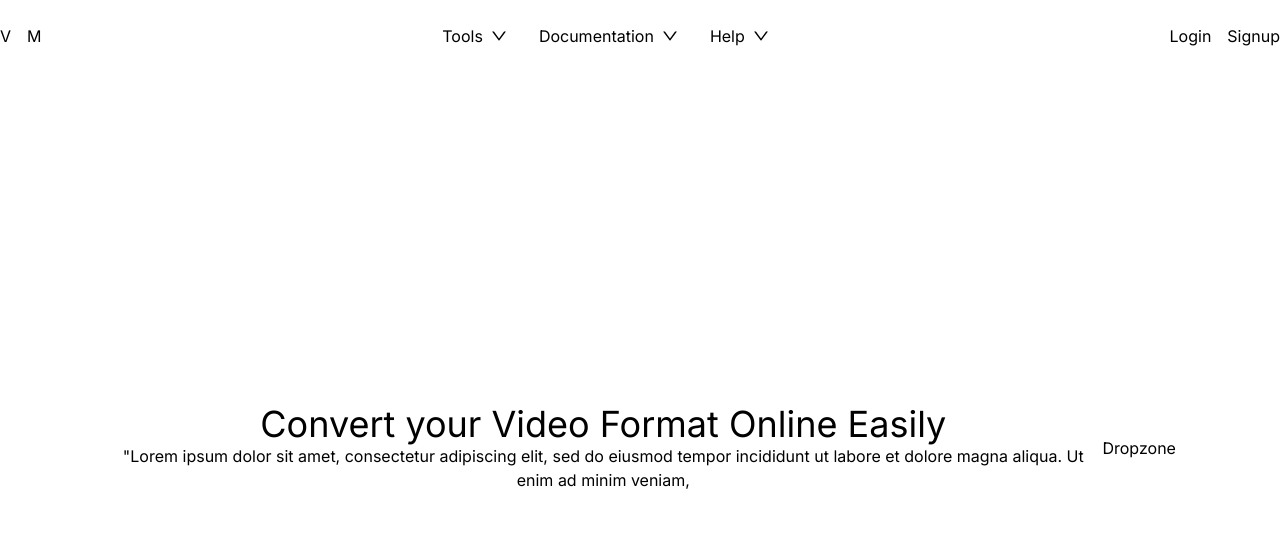
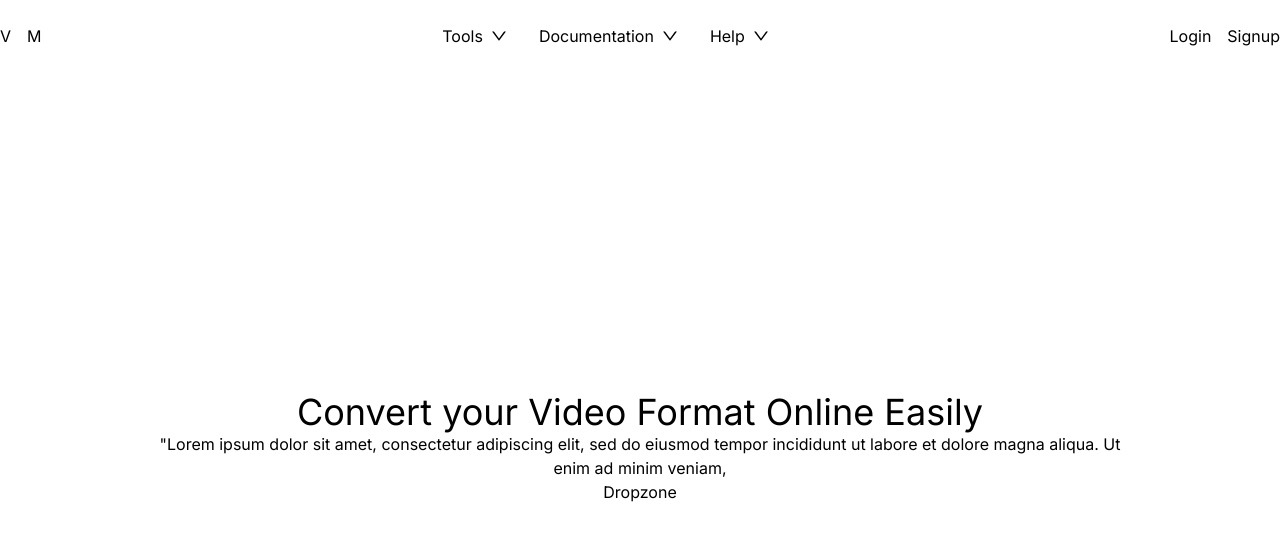
Before and after one commit to video-morph/video-morph-frontend, a Next.js app in the folder video-morph/: page / in a window 1280 px wide. Shown: the top 538 px of the page. Built offline with nearby package versions, Linux system fonts and the light colour scheme.

Commit message:
doc: updated the readme

```diff
--- a/video-morph/package.json
+++ b/video-morph/package.json
@@ -9,6 +9,8 @@
     "lint": "next lint"
   },
   "dependencies": {
+    "@ffmpeg/ffmpeg": "^0.12.10",
+    "@ffmpeg/util": "^0.12.1",
     "antd": "^5.17.0",
     "next": "14.2.3",
     "react": "^18",
--- a/video-morph/src/app/page.js
+++ b/video-morph/src/app/page.js
@@ -5,7 +5,7 @@ import Dropzone from "@/components/dropzone/Dropzone";
 
 export default function Home() {
   return (
-    <main className="p-4 flex justify-center items-center h-screen">
+    <main className="p-4 flex flex-col justify-center items-center h-screen">
       <div className="w-[80%] flex flex-col justify-center items-center">
         <p className="text-4xl">Convert your Video Format Online Easily</p>
         <p className="text-center">
@@ -17,3 +17,7 @@ export default function Home() {
     </main>
   );
 }
+
+
+// https://ffmpegwasm.netlify.app/docs/api/ffmpeg/classes/FFmpeg
+// https://ffmpegwasm.netlify.app/docs/api/util/
```
Also changed, not shown: 1 other file (tests, documents, lock files or other folders).
